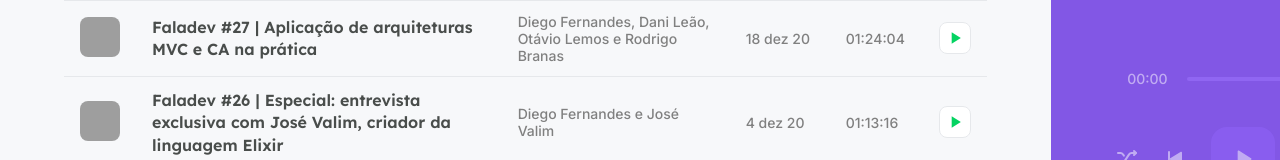
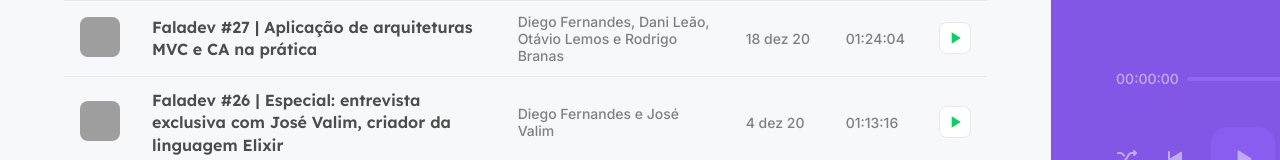
Before and after one commit to 300Marco/nlw05-podcastr, a Next.js app: page / in a window 1280 px wide. Shown: the part 561-721 px from the top of the page. Built offline with nearby package versions, Linux system fonts and the light colour scheme; data requests are answered from the project's data file; grey boxes are pictures that could not be loaded.

Commit message:
Created current time control in the player

```diff
--- a/src/components/Player/index.tsx
+++ b/src/components/Player/index.tsx
@@ -1,5 +1,5 @@
 import Image from "next/image";
-import { useRef, useEffect } from 'react';
+import { useRef, useEffect, useState } from 'react';
 import Slider from "rc-slider";
 
 import "rc-slider/assets/index.css";
@@ -7,9 +7,11 @@
 import { usePlayer } from '../../contexts/PlayerContext';
 
 import styles from './styles.module.scss';
+import { convertDurationToTimeString } from "../../utils/convertDurationToTimeString";
 
 export function Player() {
   const audioRef = useRef<HTMLAudioElement>(null);
+  const [progress, setProgress] = useState(0);
 
   const {
     episodeList,
@@ -24,7 +26,7 @@
     playNext,
     playPrevious,
     hasNext,
-    hasPrevious
+    hasPrevious,
   } = usePlayer();
 
   useEffect(() => {
@@ -38,6 +40,14 @@
       audioRef.current.pause();
     }
   }, [isPlaying])
+
+  function setupProgressListener() {
+    audioRef.current.currentTime = 0;
+
+    audioRef.current.addEventListener('timeupdate', () => {
+      setProgress(Math.floor(audioRef.current.currentTime));
+    });
+  }
 
   const episode = episodeList[currentEpisodeIndex]
 
@@ -67,10 +77,12 @@
 
       <footer className={!episode ? styles.empty : ""}>
         <div className={styles.progress}>
-          <span>00:00</span>
+          <span>{convertDurationToTimeString(progress)}</span>
           <div className={styles.slider}>
             { episode ? (
               <Slider
+                max={episode.duration}
+                value={progress}
                 trackStyle={{ backgroundColor: "#04d361" }}
                 railStyle={{ backgroundColor: "#9f75ff" }}
                 handleStyle={{ borderColor: "#04d361", borderWidth: 3 }}
@@ -79,7 +91,7 @@
               <div className={styles.emptySlider} />
             ) }
           </div>
-          <span>00:00</span>
+          <span>{convertDurationToTimeString(episode?.duration ?? 0)}</span>
         </div>
 
         { episode && (
@@ -90,8 +102,9 @@
             autoPlay
             onPlay={() => setPlayingState(true)}
             onPause={() => setPlayingState(false)}
+            onLoadedMetadata={setupProgressListener}
           />
-        ) }
+        )}
 
         <div className={styles.buttons}>
           <button
```
